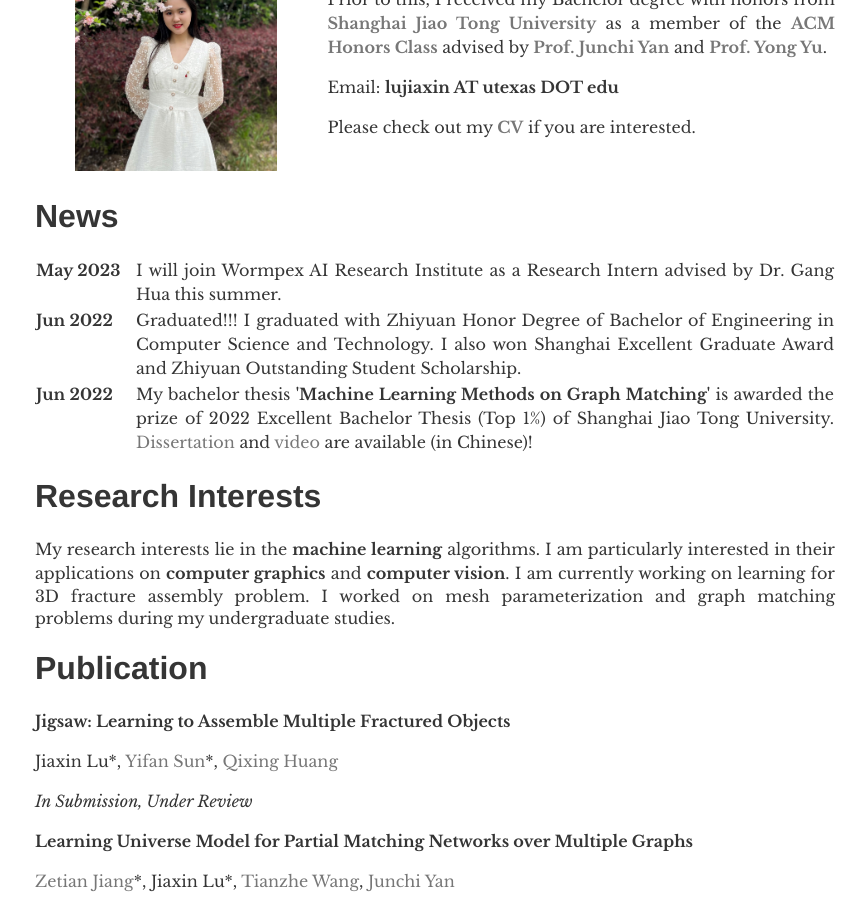
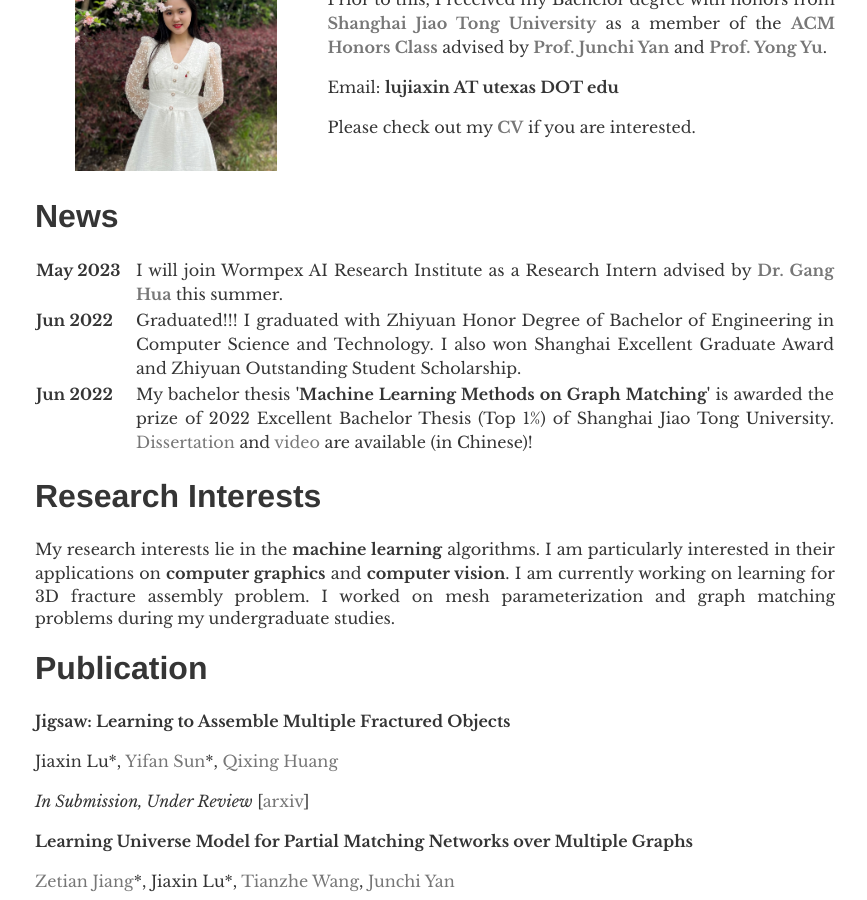
Before and after one commit to Jiaxin-Lu/Jiaxin-Lu.github.io, a Jekyll site: the page built from index.md, in a window 1280 px wide and 900 px high, scrolled down 392 px. Shown: the whole window, without its empty margins (205-1072 px from the left). Built offline with Jekyll 4.4.1, drawn with Linux system fonts in a browser that asks for light colours.

Commit message:
Update index.md

```diff
--- a/index.md
+++ b/index.md
@@ -19,7 +19,7 @@ layout: about
 <table frame="void" rules="none" border="0">
     <tr>
         <td width="100"><b>May 2023</b></td>
-        <td>I will join Wormpex AI Research Institute as a Research Intern advised by Dr. Gang Hua this summer.</td>
+        <td>I will join Wormpex AI Research Institute as a Research Intern advised by <a href="https://www.ganghua.org"><b>Dr. Gang Hua</b></a> this summer.</td>
     </tr>
     <tr>
         <td width="100"><b>Jun 2022</b></td>
@@ -47,7 +47,7 @@ My research interests lie in the **machine learning** algorithms. I am particula
 
 Jiaxin Lu&#42;, [Yifan Sun](https://yifansun12.wixsite.com/mysite)&#42;, [Qixing Huang](https://www.cs.utexas.edu/~huangqx/)
 
-*In Submission, Under Review*
+*In Submission, Under Review* [[arxiv](https://arxiv.org/abs/2305.17975)]
 
 **Learning Universe Model for Partial Matching Networks over Multiple Graphs**
 
```
